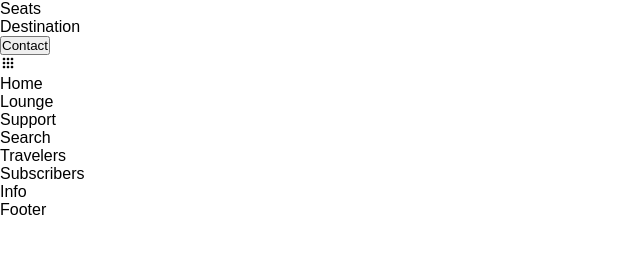
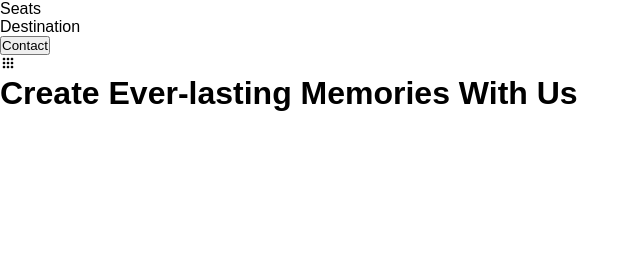
Before and after one commit to HennadiiBorysevych/FlightBooking, a React (Vite) app: page / in a window 1280 px wide. Shown: the part 150-404 px from the top of the page, without its empty margins (0-640 px from the left). Built offline with nearby package versions, Linux system fonts and the light colour scheme.

Commit message:
feat:home component

```diff
--- a/src/App.jsx
+++ b/src/App.jsx
@@ -12,13 +12,13 @@
   <div>
     <Navbar />
     <Home />
-    <Lounge/>
+    {/* <Lounge/>
     <Support/>
     <Search/>
     <Travelers/>
     <Subscribers/>
     <Info/>
-    <Footer/>
+    <Footer/> */}
   </div>
 );
 
--- a/src/components/Home/Home.jsx
+++ b/src/components/Home/Home.jsx
@@ -1,9 +1,20 @@
-import React from 'react'
-
+import { aeroplane } from "../../assets/aeroplane.png";
 const Home = () => {
   return (
-    <div>Home</div>
-  )
-}
+    <div className="home flex container">
+      <div className="mainText">
+        <h1>Create Ever-lasting Memories With Us</h1>
+      </div>
+      <div className="homeImages flex">
+        <div className="videoDiv">
+          <a href="https://pikbest.com/video/nature-sky-mountain-peaks-rolling-sunset-mountains-river-time-lapse_6452131.html"></a>
 
-export default Home
+          {/* <video src="" className="video"></video> */}
+        </div>
+        <img src={aeroplane} alt="" className="plane" />
+      </div>
+    </div>
+  );
+};
+
+export default Home;
--- a/src/components/Navbar/Navbar.jsx
+++ b/src/components/Navbar/Navbar.jsx
@@ -1,3 +1,4 @@
+import { useState } from "react";
 import { SiConsul } from "react-icons/si";
 import { BsPhoneVibrate } from "react-icons/bs";
 import { AiOutlineGlobal } from "react-icons/ai";
@@ -6,6 +7,12 @@
 import { logo } from "../../assets/logo.jpg";
 
 const Navbar = () => {
+  const [active, setActive] = useState("navBarMenu");
+
+  const removeNavBar = () => {
+    setActive("navBarMenu");
+  };
+
   return (
     <div className="flex navBar">
       <div className="navBarOne flex">
@@ -34,20 +41,35 @@
           <img src={logo} alt="logo" className="Logo" />
         </div>
 
-        <div className="navBarMenu">
+        <div className={active}>
           <ul className="menu flex">
-            <li className="listItem">Home</li>
-            <li className="listItem">About</li>
-            <li className="listItem">Offers</li>
-            <li className="listItem">Seats</li>
-            <li className="listItem">Destination</li>
+            <li onClick={removeNavBar} className="listItem">
+              Home
+            </li>
+            <li onClick={removeNavBar} className="listItem">
+              About
+            </li>
+            <li onClick={removeNavBar} className="listItem">
+              Offers
+            </li>
+            <li onClick={removeNavBar} className="listItem">
+              Seats
+            </li>
+            <li onClick={removeNavBar} className="listItem">
+              Destination
+            </li>
           </ul>
 
-          <button className="btn flex btnOne">Contact</button>
+          <button onClick={removeNavBar} className="btn flex btnOne">
+            Contact
+          </button>
         </div>
 
-        <div className="toggleIcon">
-          <CgMenuGridO />
+        <div
+          onClick={() => setActive("navBarMenu showNavBar")}
+          className="toggleIcon"
+        >
+          <CgMenuGridO className="icon" />
         </div>
       </div>
     </div>
--- a/src/main.scss
+++ b/src/main.scss
@@ -157,7 +157,7 @@
     }
 
     @media screen and (max-width: 768px) {
-      .navBarTwo {
+      .navBarMenu {
         position: absolute;
         background: var(--SecondaryColor);
         padding: 1.5rem;
@@ -188,7 +188,65 @@
             }
           }
         }
+
+        .btnOne {
+          display: block;
+          justify-content: center;
+          margin: auto;
+          margin-top: 1rem;
+        }
       }
+
+      .btnTwo {
+        display: block;
+      }
+    }
+
+    .toggleIcon {
+      .icon {
+        font-size: 30px;
+        color: var(--blackColor);
+      }
+    }
+    .showNavBar {
+      right: 50%;
+      transition: 0.5s ease-in-out;
     }
   }
 }
+
+// home
+
+.home {
+  padding-top: 10rem;
+  text-align: center;
+  gap: 2rem;
+  flex-direction: column;
+  .mainText {
+    color: var(--blackColor);
+    font-weight: 700;
+    font-size: 15px;
+    line-height: 2.5rem;
+  }
+  .homeImages {
+    width: 100%;
+    margin: 1rem auto 0;
+    justify-content: center;
+    align-items: center;
+    position: relative;
+    border-radius: 5rem;
+
+    .videoDiv {
+      width: 100%;
+      .video {
+        border-radius: 10rem;
+      }
+    }
+
+    .plane {
+      position: absolute;
+      width: 100%;
+      top: -10%;
+    }
+  }
+}
```
Also changed, not shown: src/assets/aeroplane.png (added).
